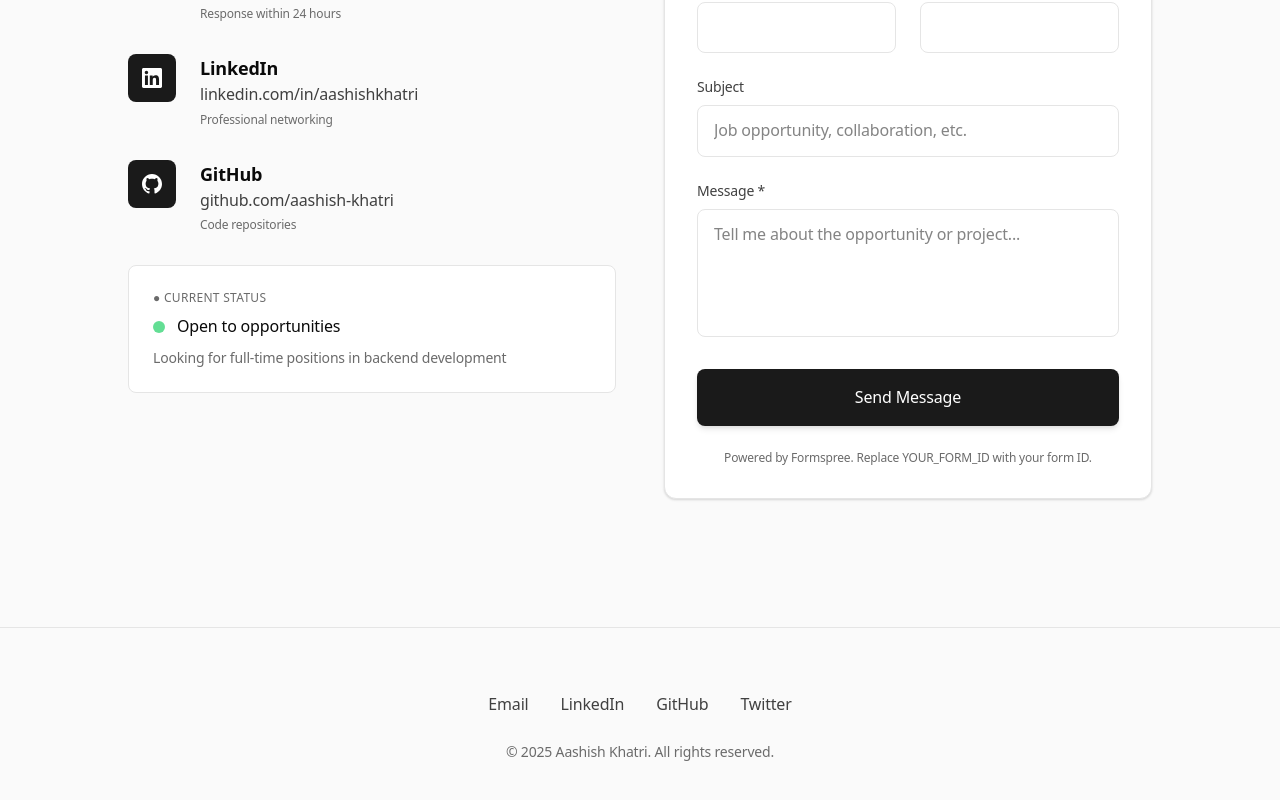
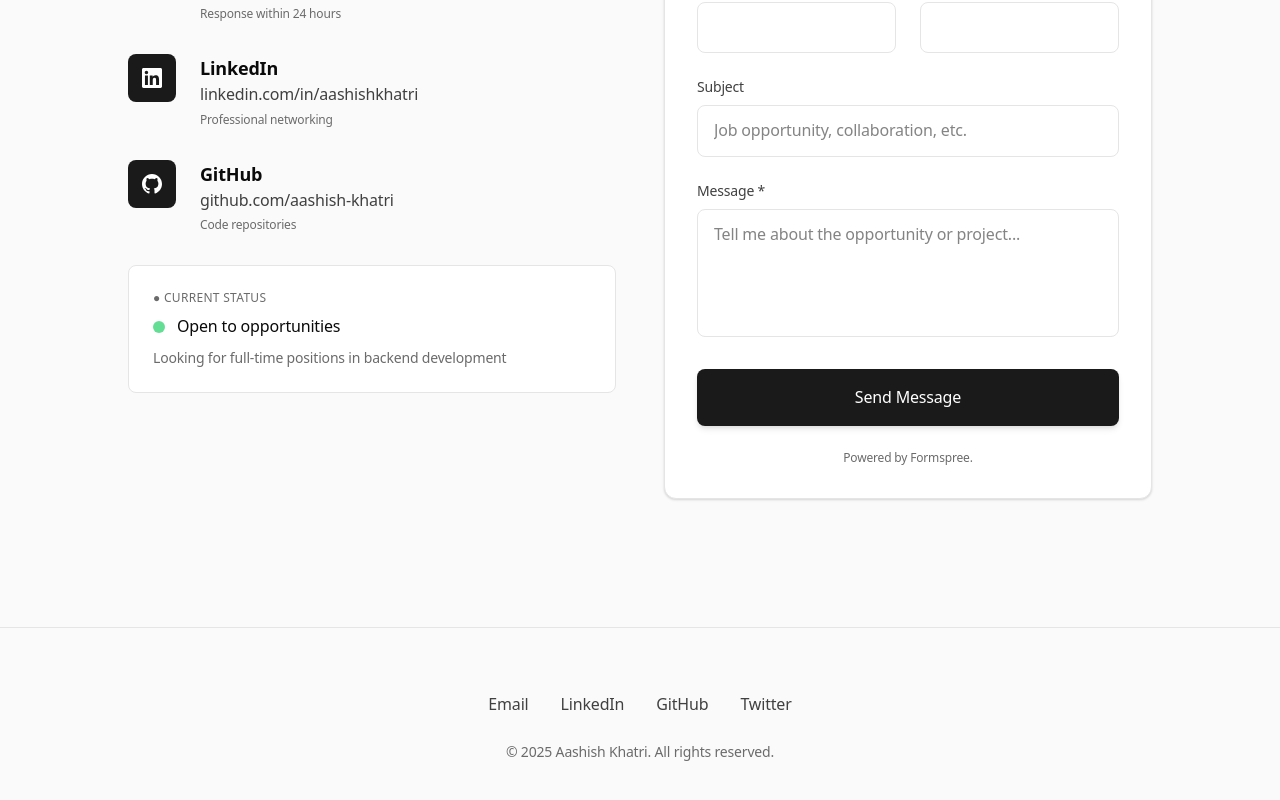
Before and after one commit to aashish-khatri/portfolio, a Next.js app: page / in a window 1280 px wide. Shown: the part 4868-5668 px from the top of the page. Built offline with nearby package versions, Linux system fonts and the light colour scheme.

Commit message:
minor changes

```diff
--- a/components/home/Contact.tsx
+++ b/components/home/Contact.tsx
@@ -99,7 +99,7 @@ export default function Contact() {
               <button type="submit" className="w-full py-4 bg-primary text-white font-medium rounded-lg hover:bg-primary-light transition-all transform hover:-translate-y-0.5 shadow-md hover:shadow-lg">
                 Send Message
               </button>
-              <p className="text-xs text-text-muted text-center">Powered by Formspree. Replace YOUR_FORM_ID with your form ID.</p>
+              <p className="text-xs text-text-muted text-center">Powered by Formspree.</p>
             </form>
           </div>
         </div>
```
